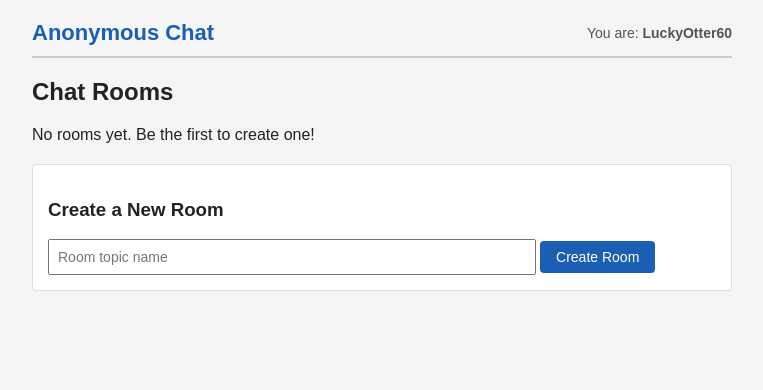
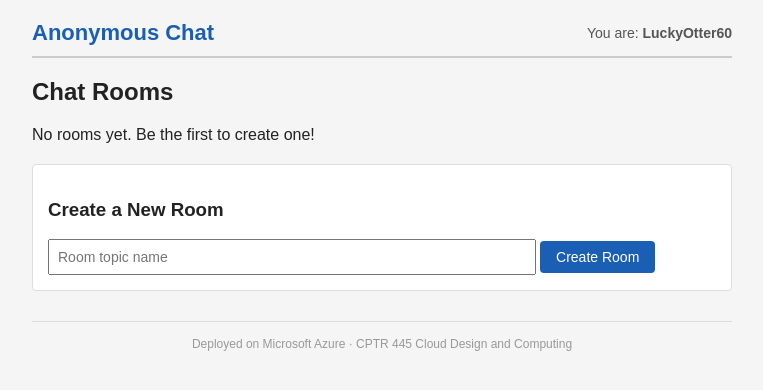
Before and after one commit to IvanVakal/chatrooms, a Flask app: page / in a window 1280 px wide. Shown: the top 390 px of the page, without its empty margins (258-1021 px from the left). Run offline with Flask 3, Linux system fonts and the light colour scheme.

Commit message:
Add footer to base template

```diff
--- a/templates/base.html
+++ b/templates/base.html
@@ -100,6 +100,14 @@
             font-weight: bold;
             color: #1a5fb4;
         }
+        footer {
+            margin-top: 30px;
+            padding-top: 15px;
+            border-top: 1px solid #ddd;
+            font-size: 12px;
+            color: #999;
+            text-align: center;
+        }
     </style>
 </head>
 <body>
@@ -108,5 +116,6 @@
         <div class="nickname">You are: <strong>{{ nickname }}</strong></div>
     </header>
     {% block content %}{% endblock %}
+    <footer>Deployed on Microsoft Azure &middot; CPTR 445 Cloud Design and Computing</footer>
 </body>
 </html>
```
